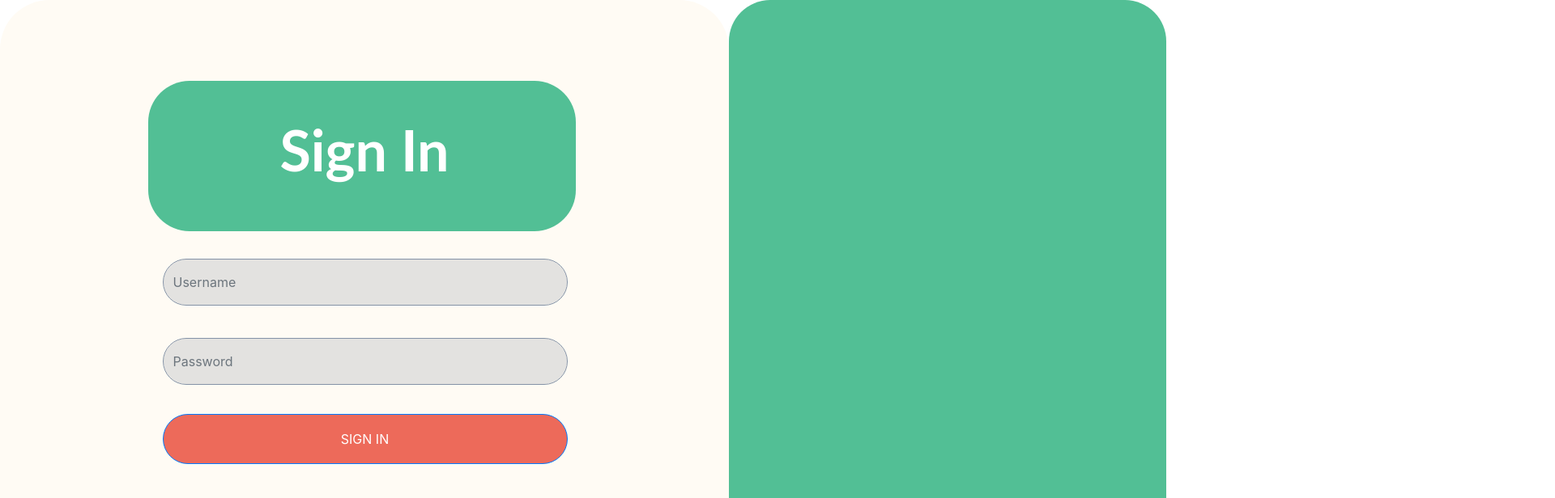
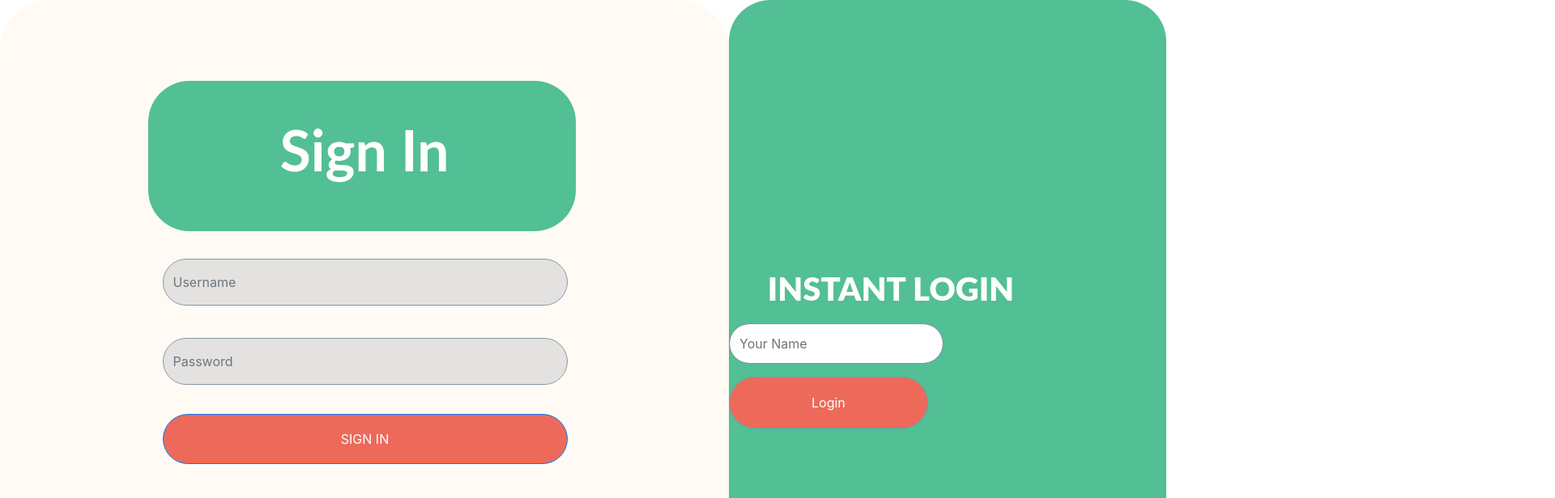
Before and after one commit to franckmartin3d/ChatApp, a React (Create React App) app in the folder chatapp/: page / in a window 1280 px wide. Shown: the top 616 px of the page at 81% size, 1920 px wide, since content can reach past the window. Built offline with nearby package versions, Linux system fonts and the light colour scheme.

Commit message:
fix instant login left position

```diff
--- a/chatapp/src/Login/Login.css
+++ b/chatapp/src/Login/Login.css
@@ -102,7 +102,7 @@
 
   .instant-login {
     position: absolute;
-    left: 970px;
+    /* left: 970px; */
     top: 332px;
     color: #FFFFFF;
     font-family: Lato;
@@ -114,7 +114,7 @@
   }
   .form-right{
     position: absolute;
-    left: 1037px;
+    /* left: 1037px; */
     top: 400px;
   }
   .form-Instant {
```
